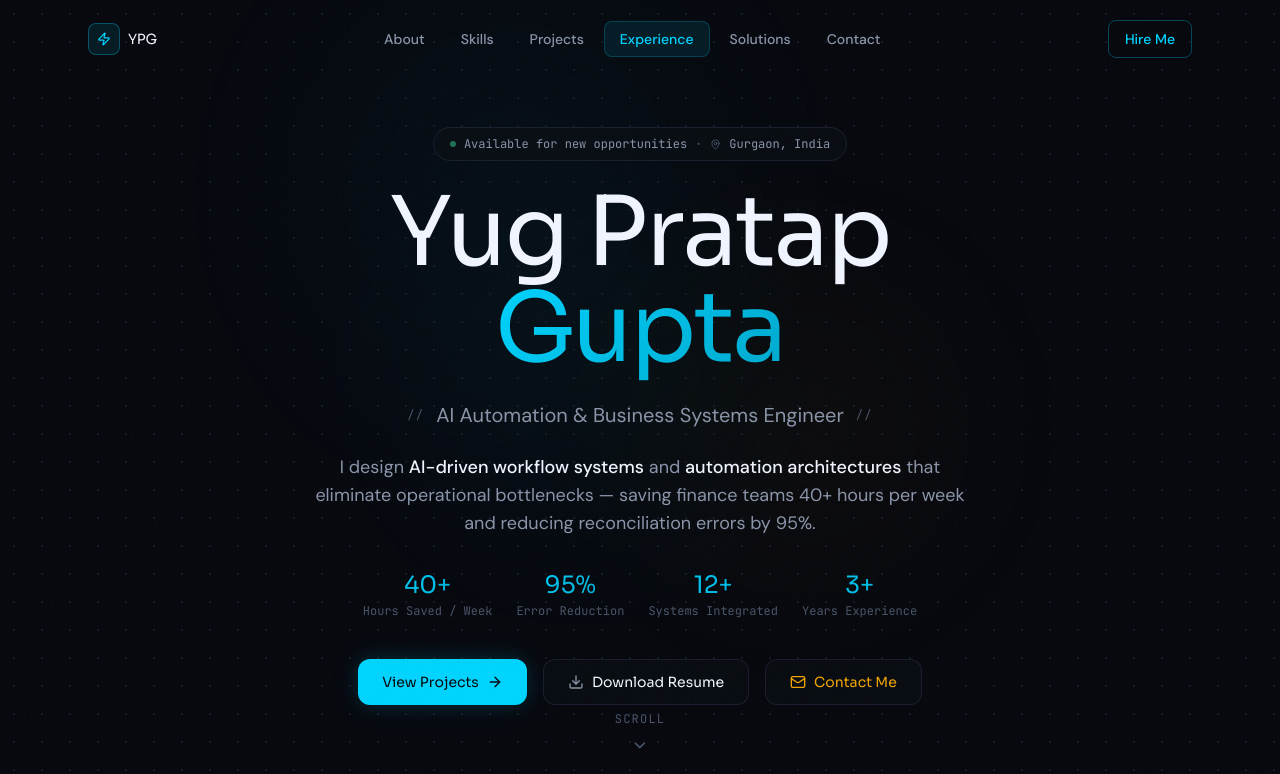
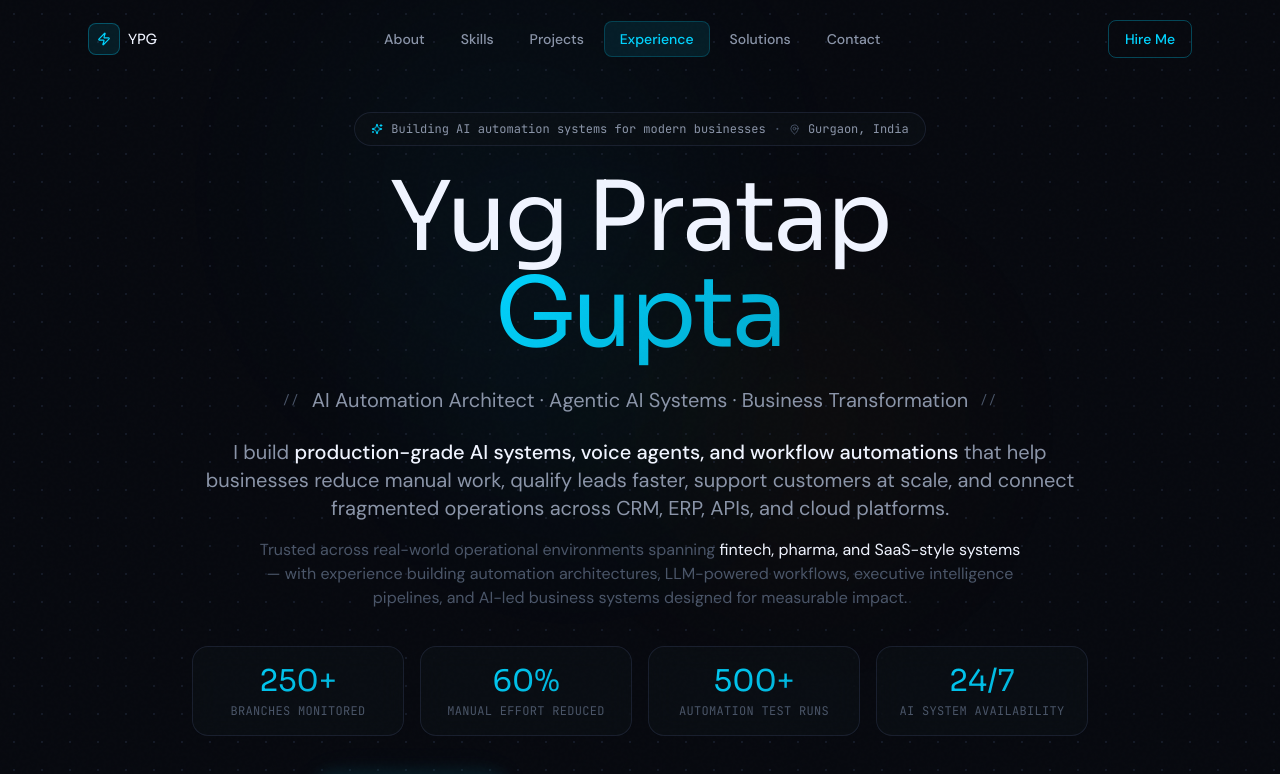
Before and after one commit to yug03/portfolio, a Next.js app: page / in a window 1280 px wide. Shown: the top 774 px of the page. Built offline with nearby package versions, Linux system fonts and the light colour scheme.

Commit message:
Update Hero.tsx

```diff
--- a/components/Hero.tsx
+++ b/components/Hero.tsx
@@ -1,7 +1,14 @@
 "use client";
 
 import { motion } from "framer-motion";
-import { ArrowRight, Download, Mail, MapPin, ChevronDown } from "lucide-react";
+import {
+  ArrowRight,
+  Download,
+  Mail,
+  MapPin,
+  ChevronDown,
+  Sparkles,
+} from "lucide-react";
 
 const stagger = {
   container: {
@@ -12,7 +19,11 @@ const stagger = {
   },
   item: {
     hidden: { opacity: 0, y: 24 },
-    show: { opacity: 1, y: 0, transition: { duration: 0.7, ease: [0.22, 1, 0.36, 1] } },
+    show: {
+      opacity: 1,
+      y: 0,
+      transition: { duration: 0.7, ease: [0.22, 1, 0.36, 1] },
+    },
   },
 };
 
@@ -31,7 +42,7 @@ export default function Hero() {
       <div className="absolute top-1/4 left-1/2 -translate-x-1/2 w-[600px] h-[600px] bg-gradient-radial from-cyan-accent/8 to-transparent rounded-full blur-3xl pointer-events-none" />
       <div className="absolute bottom-1/4 right-1/4 w-64 h-64 bg-gradient-radial from-gold-accent/6 to-transparent rounded-full blur-2xl pointer-events-none" />
 
-      <div className="max-w-5xl mx-auto px-6 pt-28 pb-20 text-center relative z-10">
+      <div className="max-w-6xl mx-auto px-6 pt-28 pb-20 text-center relative z-10">
         <motion.div
           variants={stagger.container}
           initial="hidden"
@@ -41,8 +52,8 @@ export default function Hero() {
           {/* Status badge */}
           <motion.div variants={stagger.item}>
             <div className="inline-flex items-center gap-2 px-4 py-2 rounded-full glass border border-border text-xs font-mono text-text-secondary">
-              <span className="w-1.5 h-1.5 rounded-full bg-emerald-400 animate-pulse" />
-              Available for new opportunities
+              <Sparkles size={12} className="text-cyan-accent" />
+              Building AI automation systems for modern businesses
               <span className="text-text-muted">·</span>
               <MapPin size={11} className="text-text-muted" />
               <span>Gurgaon, India</span>
@@ -65,7 +76,7 @@ export default function Hero() {
                 //
               </span>
               <p className="font-body text-lg md:text-xl font-400 text-text-secondary">
-                AI Automation & Business Systems Engineer
+                AI Automation Architect · Agentic AI Systems · Business Transformation
               </p>
               <span className="font-mono text-xs tracking-widest text-text-muted uppercase">
                 //
@@ -74,38 +85,48 @@ export default function Hero() {
           </motion.div>
 
           {/* Value proposition */}
-          <motion.p
-            variants={stagger.item}
-            className="max-w-2xl text-base md:text-lg text-text-secondary leading-relaxed font-300"
-          >
-            I design{" "}
-            <span className="text-text-primary font-medium">
-              AI-driven workflow systems
-            </span>{" "}
-            and{" "}
-            <span className="text-text-primary font-medium">
-              automation architectures
-            </span>{" "}
-            that eliminate operational bottlenecks — saving finance teams 40+
-            hours per week and reducing reconciliation errors by 95%.
-          </motion.p>
-
-          {/* Stats row */}
           <motion.div
             variants={stagger.item}
-            className="flex flex-wrap justify-center gap-6 pt-2"
+            className="max-w-4xl space-y-4"
+          >
+            <p className="text-base md:text-xl text-text-secondary leading-relaxed font-300">
+              I build{" "}
+              <span className="text-text-primary font-medium">
+                production-grade AI systems, voice agents, and workflow automations
+              </span>{" "}
+              that help businesses reduce manual work, qualify leads faster,
+              support customers at scale, and connect fragmented operations
+              across CRM, ERP, APIs, and cloud platforms.
+            </p>
+
+            <p className="text-sm md:text-base text-text-muted max-w-3xl mx-auto leading-relaxed">
+              Trusted across real-world operational environments spanning{" "}
+              <span className="text-text-primary">fintech, pharma, and SaaS-style systems</span>{" "}
+              — with experience building automation architectures, LLM-powered
+              workflows, executive intelligence pipelines, and AI-led business systems
+              designed for measurable impact.
+            </p>
+          </motion.div>
+
+          {/* Proof / stats row */}
+          <motion.div
+            variants={stagger.item}
+            className="grid grid-cols-2 lg:grid-cols-4 gap-4 pt-3 w-full max-w-4xl"
           >
             {[
-              { value: "40+", label: "Hours Saved / Week" },
-              { value: "95%", label: "Error Reduction" },
-              { value: "12+", label: "Systems Integrated" },
-              { value: "3+", label: "Years Experience" },
+              { value: "250+", label: "Branches Monitored" },
+              { value: "60%", label: "Manual Effort Reduced" },
+              { value: "500+", label: "Automation Test Runs" },
+              { value: "24/7", label: "AI System Availability" },
             ].map((stat) => (
-              <div key={stat.label} className="text-center">
-                <div className="font-display text-2xl font-700 gradient-text-cyan">
+              <div
+                key={stat.label}
+                className="glass rounded-2xl px-4 py-4 border border-border text-center"
+              >
+                <div className="font-display text-2xl md:text-3xl font-700 gradient-text-cyan">
                   {stat.value}
                 </div>
-                <div className="text-xs text-text-muted mt-0.5 font-mono">
+                <div className="text-[11px] md:text-xs text-text-muted mt-1 font-mono uppercase tracking-wide">
                   {stat.label}
                 </div>
               </div>
@@ -121,11 +142,19 @@ export default function Hero() {
               onClick={scrollToProjects}
               className="group flex items-center gap-2 px-6 py-3 bg-cyan-accent text-canvas font-display font-600 text-sm rounded-xl hover:bg-cyan-accent/90 transition-all duration-200 glow-cyan"
             >
-              View Projects
+              View AI Systems
               <ArrowRight
                 size={16}
                 className="group-hover:translate-x-1 transition-transform"
               />
+            </button>
+
+            <button
+              onClick={scrollToContact}
+              className="group flex items-center gap-2 px-6 py-3 glass border border-gold-accent/30 text-gold-accent font-display font-500 text-sm rounded-xl hover:bg-gold-soft hover:border-gold-accent/50 transition-all duration-200"
+            >
+              <Mail size={16} />
+              Book a Conversation
             </button>
 
             <a
@@ -133,18 +162,23 @@ export default function Hero() {
               download
               className="group flex items-center gap-2 px-6 py-3 glass border border-border text-text-primary font-display font-500 text-sm rounded-xl hover:border-border/80 hover:bg-surface/80 transition-all duration-200"
             >
-              <Download size={16} className="text-text-secondary group-hover:text-text-primary transition-colors" />
+              <Download
+                size={16}
+                className="text-text-secondary group-hover:text-text-primary transition-colors"
+              />
               Download Resume
             </a>
+          </motion.div>
 
-            <button
-              onClick={scrollToContact}
-              className="group flex items-center gap-2 px-6 py-3 glass border border-gold-accent/30 text-gold-accent font-display font-500 text-sm rounded-xl hover:bg-gold-soft hover:border-gold-accent/50 transition-all duration-200"
-            >
-              <Mail size={16} />
-              Contact Me
-            </button>
-          </motion.div>
+          {/* Trust note */}
+          <motion.p
+            variants={stagger.item}
+            className="text-xs md:text-sm text-text-muted max-w-2xl leading-relaxed"
+          >
+            Best fit for founders, ops teams, sales teams, and businesses looking to
+            deploy AI automation, lead qualification systems, customer support agents,
+            or end-to-end workflow orchestration.
+          </motion.p>
         </motion.div>
 
         {/* Scroll indicator */}
```
